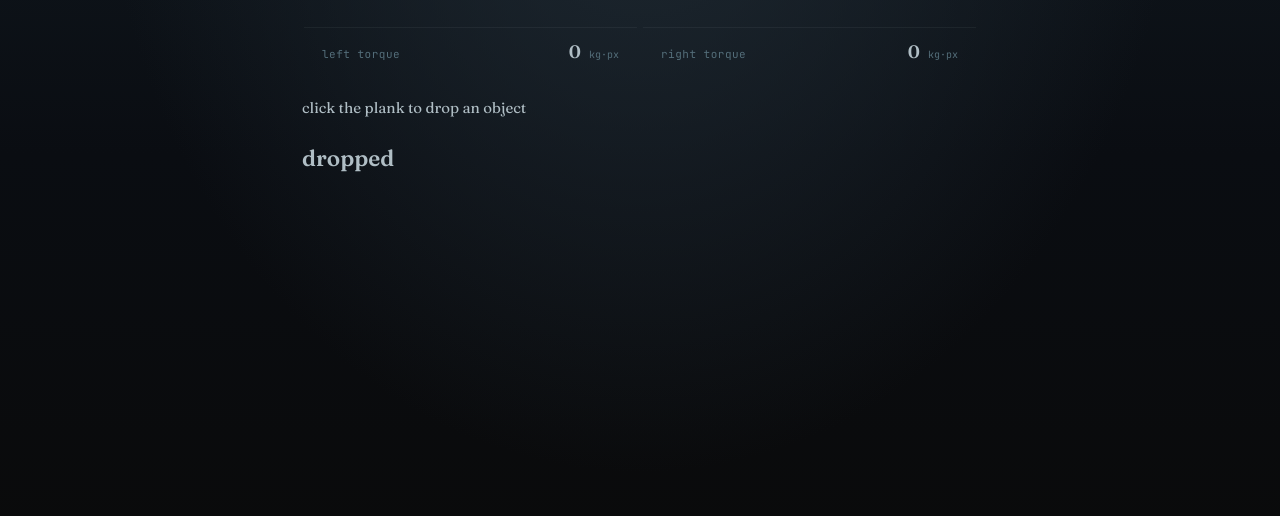
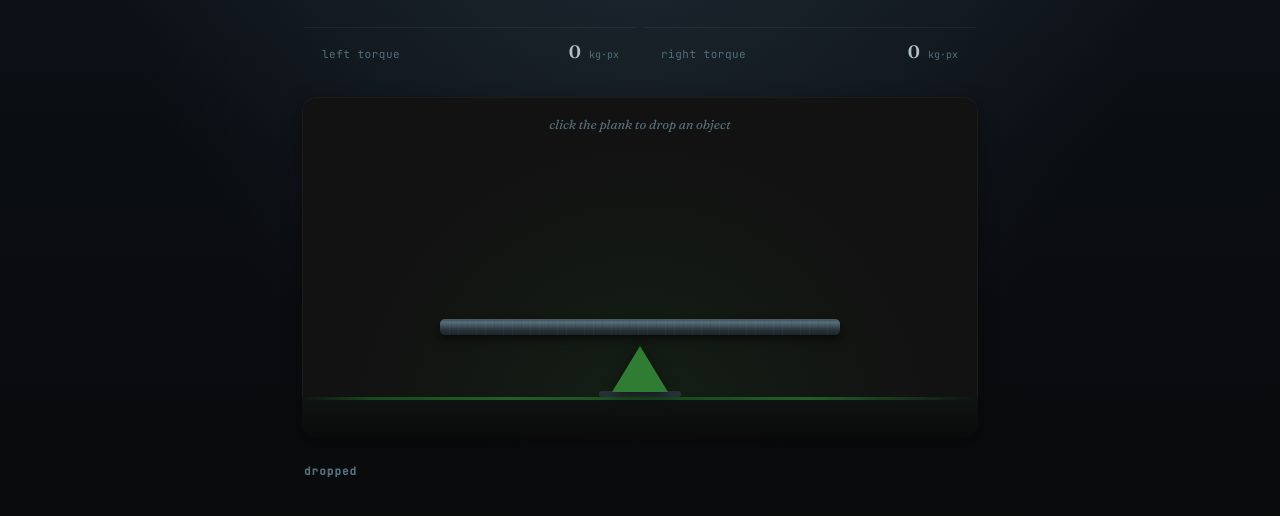
Before and after one commit to erenerayyilmaz/seesaw-simulation-eren-eray-yilmaz, a plain HTML site: page seesaw.html in a window 1280 px wide. Shown: the part 206-722 px from the top of the page. Drawn offline with Linux system fonts and the light colour scheme.

Commit message:
CSS file finished.

```diff
--- a/seesaw-style.css
+++ b/seesaw-style.css
@@ -219,3 +219,273 @@
   font-size: 10px;
   color: var(--gray-mid);
 }
+
+.scene {
+  position: relative;
+  height: 340px;
+  overflow: hidden;
+  border-radius: 14px;
+  background:
+    radial-gradient(ellipse at 50% 100%, rgba(27, 94, 32, 0.18) 0%, transparent 60%),
+    var(--black-soft);
+  box-shadow:
+    inset 0 0 0 1px rgba(176, 190, 197, 0.05),
+    0 6px 20px rgba(0, 0, 0, 0.35);
+}
+
+.markers {
+  position: absolute;
+  left: 50%;
+  bottom: 72px;
+  transform: translateX(-50%);
+  width: var(--plank-width);
+  height: 22px;
+  z-index: 1;
+  pointer-events: none;
+}
+
+.marker {
+  position: absolute;
+  bottom: 0;
+  width: 1px;
+  height: 5px;
+  background: var(--gray-mid);
+  opacity: 0.55;
+}
+
+.marker--mid {
+  height: 10px;
+  background: var(--green-dim);
+  opacity: 1;
+}
+
+.marker__label {
+  position: absolute;
+  top: 9px;
+  left: 50%;
+  transform: translateX(-50%);
+  font-family: var(--font-mono);
+  font-size: 9px;
+  color: var(--gray-mid);
+  white-space: nowrap;
+}
+
+.plank-wrap {
+  position: absolute;
+  left: 50%;
+  bottom: 102px;
+  width: var(--plank-width);
+  height: var(--plank-height);
+  transform: translateX(-50%) rotate(0deg);
+  transform-origin: 50% 100%; /* this one matters */
+  transition: transform 0.5s cubic-bezier(0.22, 0.61, 0.36, 1);
+  z-index: 2;
+}
+
+.plank {
+  position: relative;
+  width: 100%;
+  height: 100%;
+  cursor: pointer;
+  border-radius: 5px;
+  background: linear-gradient(180deg,
+    #3a4a52 0%,
+    var(--gray-mid) 20%,
+    var(--gray-dark) 70%,
+    #1c262a 100%);
+  box-shadow:
+    0 4px 10px rgba(0, 0, 0, 0.55),
+    inset 0 1px 0 rgba(255, 255, 255, 0.05);
+}
+
+.plank::before {
+  content: "";
+  position: absolute;
+  inset: 0;
+  border-radius: 5px;
+  background-image:
+    repeating-linear-gradient(90deg,
+      rgba(255, 255, 255, 0.03) 0 1px,
+      transparent 1px 9px),
+    repeating-linear-gradient(90deg,
+      rgba(0, 0, 0, 0.12) 0 1px,
+      transparent 1px 27px);
+  pointer-events: none;
+}
+
+.plank-wrap.is-balanced .plank {
+  animation: balanced-pulse 2.2s ease-in-out infinite;
+}
+
+@keyframes balanced-pulse {
+  0%, 100% {
+    box-shadow:
+      0 4px 10px rgba(0, 0, 0, 0.55),
+      inset 0 1px 0 rgba(255, 255, 255, 0.05);
+  }
+  50% {
+    box-shadow:
+      0 4px 10px rgba(0, 0, 0, 0.55),
+      0 0 22px rgba(76, 175, 80, 0.45),
+      inset 0 1px 0 rgba(255, 255, 255, 0.05);
+  }
+}
+
+.plank-wrap.is-paused { opacity: 0.7; }
+.plank-wrap.is-paused .plank {
+  cursor: not-allowed;
+  animation: none;
+}
+
+.fulcrum {
+  position: absolute;
+  left: 50%;
+  bottom: 40px;
+  transform: translateX(-50%);
+  display: flex;
+  flex-direction: column;
+  align-items: center;
+  z-index: 1;
+}
+
+.fulcrum__triangle {
+  width: 0;
+  height: 0;
+  border-left: 28px solid transparent;
+  border-right: 28px solid transparent;
+  border-bottom: 46px solid var(--green-dim);
+  filter: drop-shadow(0 4px 6px rgba(0, 0, 0, 0.5));
+}
+
+.fulcrum__base {
+  width: 82px;
+  height: 6px;
+  background: var(--gray-dark);
+  border-radius: 3px;
+  margin-top: -1px;
+}
+
+.ground {
+  position: absolute;
+  left: 0;
+  right: 0;
+  bottom: 0;
+  height: 40px;
+  background: linear-gradient(180deg, #0f1412 0%, var(--black-deep) 100%);
+}
+
+.ground__grass {
+  position: absolute;
+  top: 0;
+  left: 0;
+  right: 0;
+  height: 3px;
+  opacity: 0.7;
+  background: linear-gradient(90deg,
+    transparent 0%,
+    var(--green-muted) 10%,
+    var(--green-dim) 30%,
+    var(--green-muted) 55%,
+    var(--green-dim) 75%,
+    transparent 100%);
+}
+
+.hint {
+  position: absolute;
+  top: 18px;
+  left: 50%;
+  transform: translateX(-50%);
+  font-family: var(--font-display);
+  font-style: italic;
+  font-size: 13px;
+  color: var(--gray-mid);
+  transition: opacity 0.35s ease;
+}
+
+.hint.is-hidden { opacity: 0; pointer-events: none; }
+
+.obj {
+  position: absolute;
+  bottom: 100%;
+  transform: translate(-50%, 0);
+  pointer-events: none;
+}
+
+.obj--animate { animation: obj-drop 0.55s cubic-bezier(0.34, 1.3, 0.64, 1); }
+
+.obj__circle {
+  width: 28px;
+  height: 28px;
+  border-radius: 50%;
+  display: flex;
+  align-items: center;
+  justify-content: center;
+  font-family: var(--font-mono);
+  font-weight: 500;
+  font-size: 11px;
+  color: #fff;
+  background: var(--green-dim);
+  box-shadow:
+    0 3px 6px rgba(0, 0, 0, 0.45),
+    inset 0 1px 0 rgba(255, 255, 255, 0.15);
+}
+
+@keyframes obj-drop {
+  0%   { transform: translate(-50%, -120px); opacity: 0; }
+  70%  { transform: translate(-50%, 5px);    opacity: 1; }
+  100% { transform: translate(-50%, 0);      opacity: 1; }
+}
+
+.log { padding: 4px 2px 0; }
+
+.log__title {
+  font-family: var(--font-mono);
+  font-size: 11px;
+  letter-spacing: 1px;
+  color: var(--gray-mid);
+  margin-bottom: 10px;
+}
+
+.log__list {
+  display: flex;
+  flex-wrap: wrap;
+  gap: 6px;
+  min-height: 30px;
+}
+
+.log__tag {
+  font-family: var(--font-mono);
+  font-size: 11px;
+  padding: 5px 11px;
+  border-radius: 999px;
+  background: rgba(176, 190, 197, 0.08);
+  color: var(--gray-light);
+  animation: tag-in 0.3s ease-out;
+}
+
+.log__tag--left  { background: rgba(76, 175, 80, 0.18); color: var(--green-bright); }
+.log__tag--right { background: rgba(176, 190, 197, 0.10); color: var(--gray-light); }
+
+@keyframes tag-in {
+  from { opacity: 0; transform: translateY(-4px); }
+  to   { opacity: 1; transform: translateY(0); }
+}
+
+@media (max-width: 480px) {
+  :root { --plank-width: 300px; }
+
+  .app { padding: 20px 14px 28px; gap: 16px; }
+  .header__right { gap: 8px; }
+  .next { padding: 5px 10px; }
+  .next__value { font-size: 13px; }
+
+  .stats { grid-template-columns: 1fr; gap: 2px; }
+  .stat { padding: 10px 12px; }
+  .stat__value { font-size: 22px; }
+  .stat__value--accent { font-size: 26px; }
+
+  .torque-row { grid-template-columns: 1fr; }
+
+  .scene { height: 290px; }
+  .logo { font-size: 18px; }
+}
```
